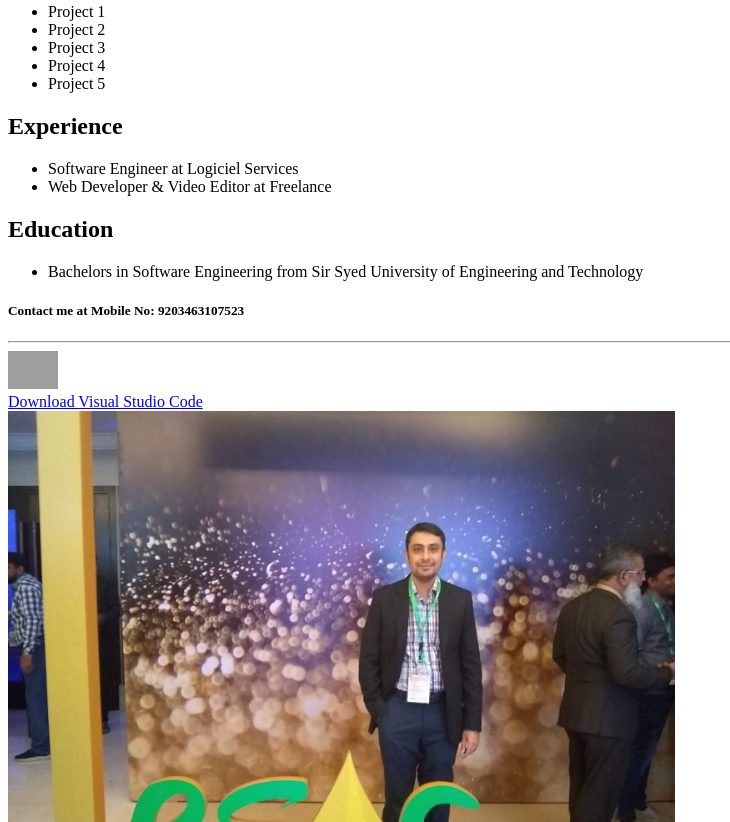
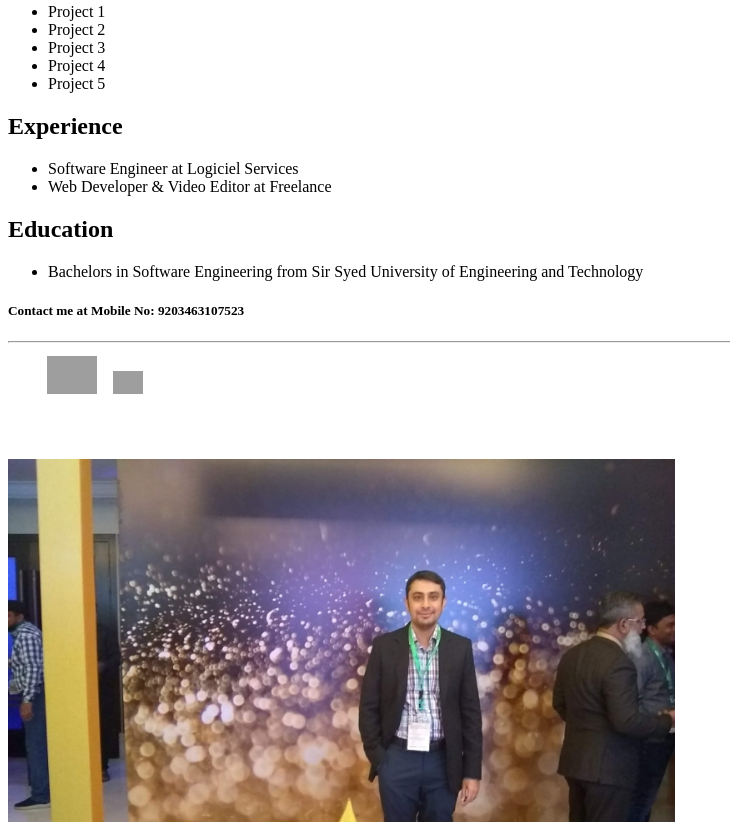
Before and after one commit to ObaidHafeez/localrepo, a plain HTML site: page index.html in a window 1280 px wide. Shown: the part 414-1236 px from the top of the page, without its empty margins (0-730 px from the left). Drawn offline with Linux system fonts and the light colour scheme; grey boxes are pictures that could not be loaded.

Commit message:
Added Education and Experince pages, updated index.html, and add images

```diff
--- a/index.html
+++ b/index.html
@@ -61,15 +61,18 @@
     <footer>
         <h5>Contact me at Mobile No: 9203463107523</h5>
     </footer>
+
+
     <hr>
 
     <!--this is a body tag-->
-    <a href="https://www.google.co.uk/" target="_blank"> <img src="https://www.google.com/images/branding/googlelogo/1x/googlelogo_color_272x92dp.png"width="50"alt="Google"</a>
-    <br />
-    <a href="https://code.visualstudio.com/download"> Download Visual Studio Code</a>
+    <pre>
+    <a href="https://www.google.co.uk/" target="_blank"> <img src="https://www.google.com/images/branding/googlelogo/1x/googlelogo_color_272x92dp.png" width="50" alt="Google"></a> <a href="https://www.facebook.com" target="_blank"> <img src="https://upload.wikimedia.org/wikipedia/commons/5/51/Facebook_f_logo_%282019%29.svg" width="30" alt="Facebook logo"></a>
+
+    </pre>
     <br>
 
-    <img src="/Obaid2.jpeg" alt="Lion" height="500">
+    <img src="/Obaid2.jpeg" alt="Photo" height="500">
     <hr>
     <pre>H<sub>2</sub>O    3<sup>2</sup>=9</pre>
 
--- a/style.css
+++ b/style.css
@@ -16,3 +16,6 @@ p{
     margin-top: 2px;
     margin-bottom: 2px;
 }
+a{
+    text-decoration: none;
+}
```
